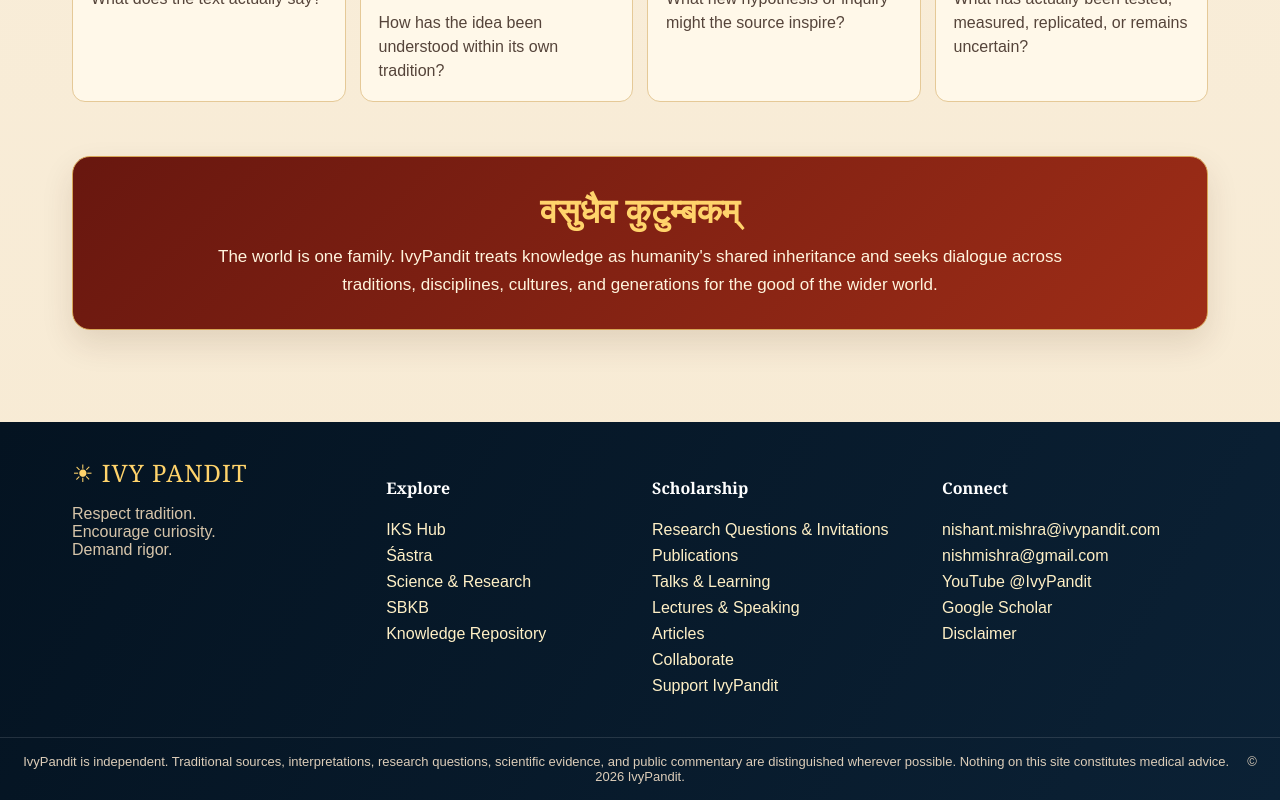
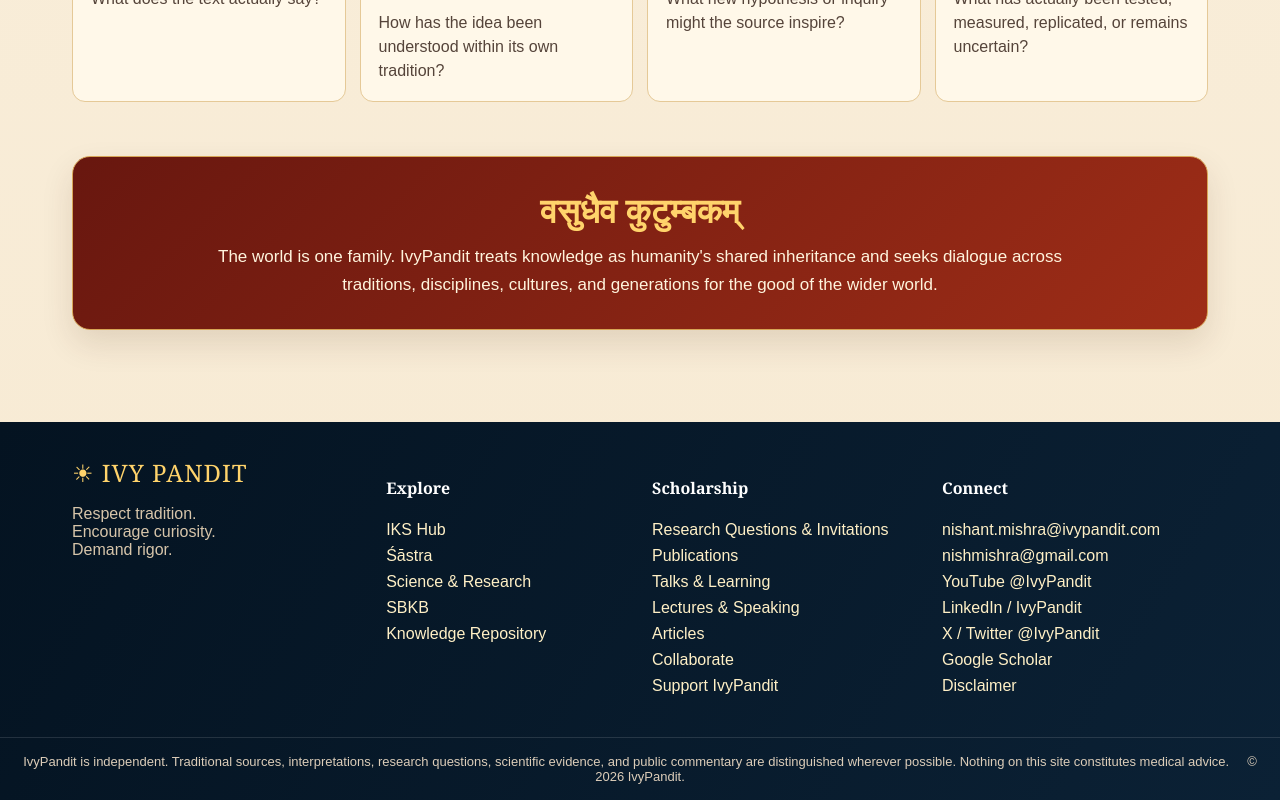
Before and after one commit to nishmishra/ivypandit-v2, a Next.js app: page / in a window 1280 px wide. Shown: the part 4196-4996 px from the top of the page. Built offline with nearby package versions, Linux system fonts and the light colour scheme.

Commit message:
Add IvyPandit social links to footer

```diff
--- a/app/layout.tsx
+++ b/app/layout.tsx
@@ -31,7 +31,7 @@ export default function RootLayout({ children }: { children: React.ReactNode })
             <div className="social">
               <a href="https://www.youtube.com/@IvyPandit" target="_blank" rel="noopener noreferrer">YouTube</a>
               <a href="https://x.com/IvyPandit" target="_blank" rel="noopener noreferrer">X</a>
-              <a href="https://www.linkedin.com/in/ivy-pandit/" target="_blank" rel="noopener noreferrer">LinkedIn</a>
+              <a href="https://www.linkedin.com/in/ivypandit/" target="_blank" rel="noopener noreferrer">LinkedIn</a>
             </div>
           </div>
         </div>
@@ -45,7 +45,7 @@ export default function RootLayout({ children }: { children: React.ReactNode })
             <div><div className="footBrand">☀ IVY PANDIT</div><p>Respect tradition.<br/>Encourage curiosity.<br/>Demand rigor.</p></div>
             <div><h4>Explore</h4><Link href="/iks">IKS Hub</Link><Link href="/shastra-study">Śāstra</Link><Link href="/research">Science & Research</Link><Link href="/sbkb">SBKB</Link><Link href="/repository">Knowledge Repository</Link></div>
             <div><h4>Scholarship</h4><Link href="/questions">Research Questions & Invitations</Link><Link href="/publications">Publications</Link><Link href="/videos">Talks & Learning</Link><Link href="/speaking">Lectures & Speaking</Link><Link href="/articles">Articles</Link><Link href="/collaborate">Collaborate</Link><Link href="/support">Support IvyPandit</Link></div>
-            <div><h4>Connect</h4><a href="mailto:nishant.mishra@ivypandit.com">nishant.mishra@ivypandit.com</a><a href="mailto:nishmishra@gmail.com">nishmishra@gmail.com</a><a href="https://www.youtube.com/@IvyPandit" target="_blank" rel="noopener noreferrer">YouTube @IvyPandit</a><a href="https://scholar.google.com/citations?user=1n2JUc8AAAAJ&hl=en" target="_blank" rel="noopener noreferrer">Google Scholar</a><Link href="/disclaimer">Disclaimer</Link></div>
+            <div><h4>Connect</h4><a href="mailto:nishant.mishra@ivypandit.com">nishant.mishra@ivypandit.com</a><a href="mailto:nishmishra@gmail.com">nishmishra@gmail.com</a><a href="https://www.youtube.com/@IvyPandit" target="_blank" rel="noopener noreferrer">YouTube @IvyPandit</a><a href="https://www.linkedin.com/in/ivypandit/" target="_blank" rel="noopener noreferrer">LinkedIn / IvyPandit</a><a href="https://x.com/IvyPandit" target="_blank" rel="noopener noreferrer">X / Twitter @IvyPandit</a><a href="https://scholar.google.com/citations?user=1n2JUc8AAAAJ&hl=en" target="_blank" rel="noopener noreferrer">Google Scholar</a><Link href="/disclaimer">Disclaimer</Link></div>
           </div>
           <div className="footerBottom">IvyPandit is independent. Traditional sources, interpretations, research questions, scientific evidence, and public commentary are distinguished wherever possible. Nothing on this site constitutes medical advice.<span>© 2026 IvyPandit.</span></div>
         </footer>
```
